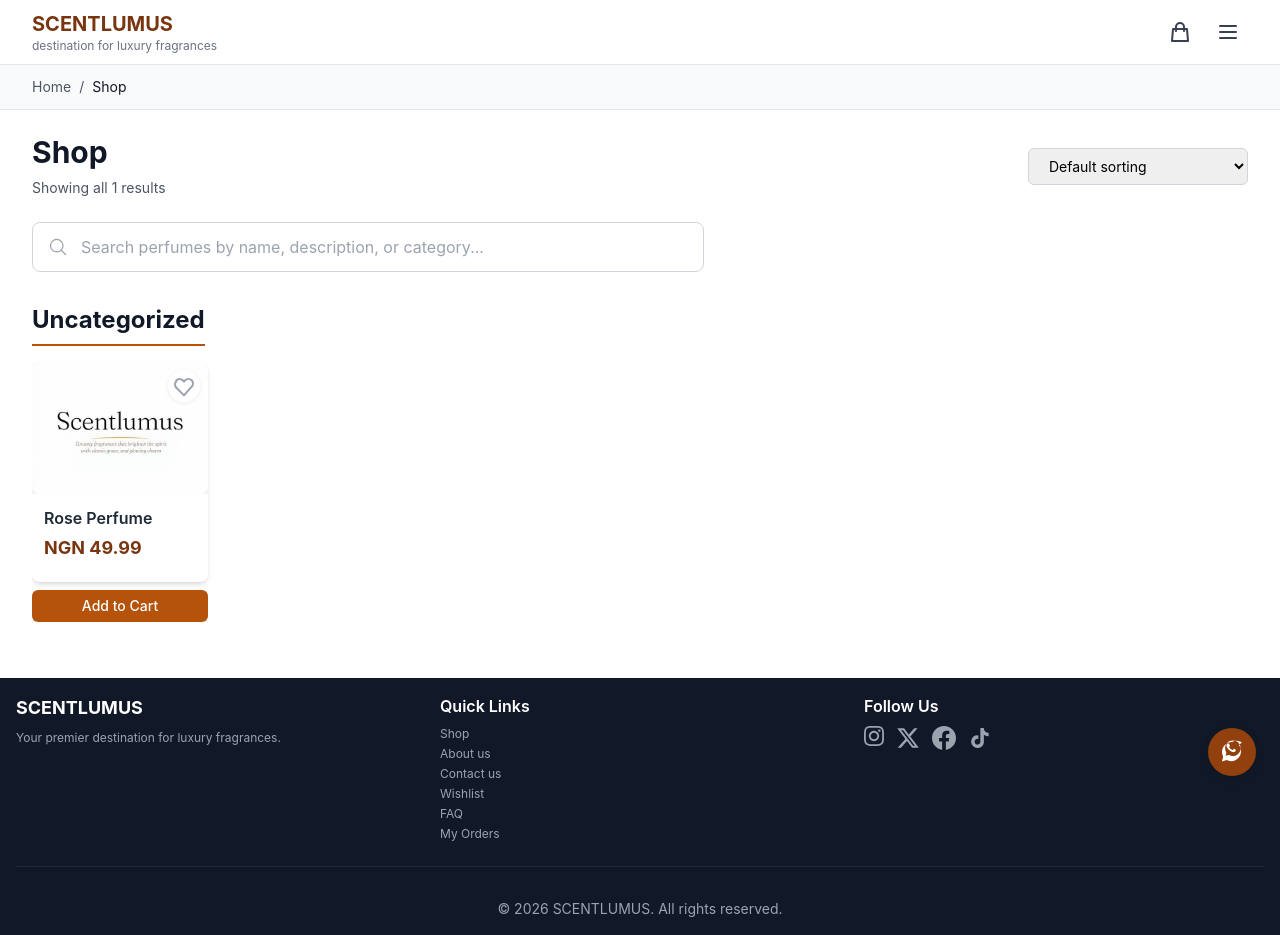
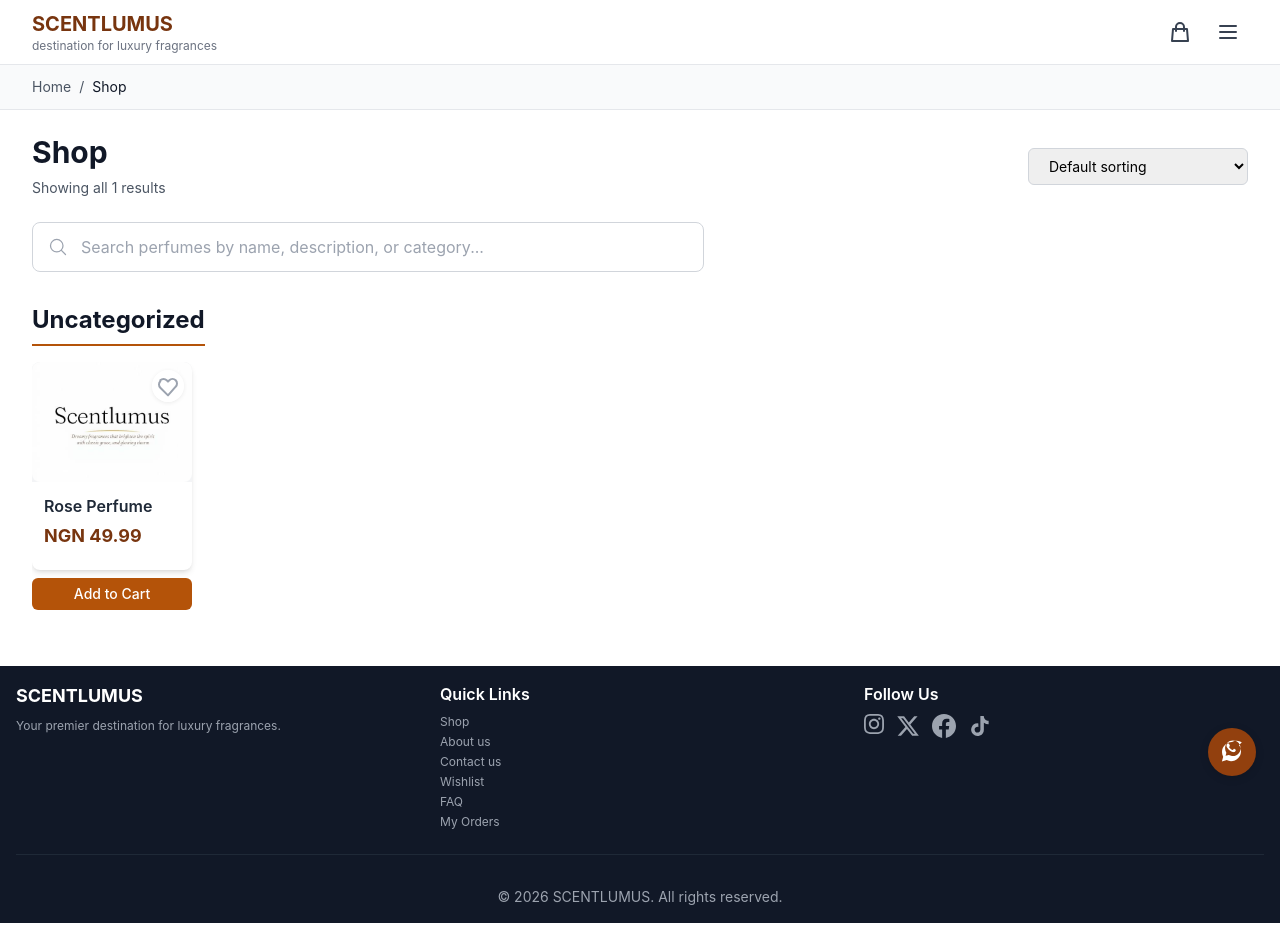
Before and after one commit to unstoppable25/perfume-store-site, a Next.js app: page /shop in a window 1280 px wide. Built offline with nearby package versions, Linux system fonts and the light colour scheme.

Commit message:
Tighten shop card and category spacing

```diff
--- a/pages/shop.js
+++ b/pages/shop.js
@@ -389,7 +389,7 @@ export default function Shop() {
                 </p>
               </div>
             ) : (
-              <div className="space-y-12">
+              <div className="space-y-6">
                 {(() => {
                   const filtered = getFilteredCategories()
                   // Use category order from admin, fallback to sorted keys for uncategorized
@@ -406,9 +406,9 @@ export default function Shop() {
                     {/* Horizontal Scrolling Product Row */}
                     <div className="relative">
                       <div className="overflow-x-auto pb-4" style={{ scrollbarWidth: 'thin' }}>
-                        <div className="flex gap-4" style={{ scrollBehavior: 'smooth' }}>
+                        <div className="flex gap-3" style={{ scrollBehavior: 'smooth' }}>
                           {getFilteredCategories()[category].map((product) => (
-                            <div key={product.id} className="flex-none w-40 sm:w-44 group relative">
+                            <div key={product.id} className="flex-none w-36 sm:w-40 group relative">
                               {/* Favorite button */}
                               <button
                                 aria-label={wishlist.includes(product.id) ? 'Remove from wishlist' : 'Add to wishlist'}
```
